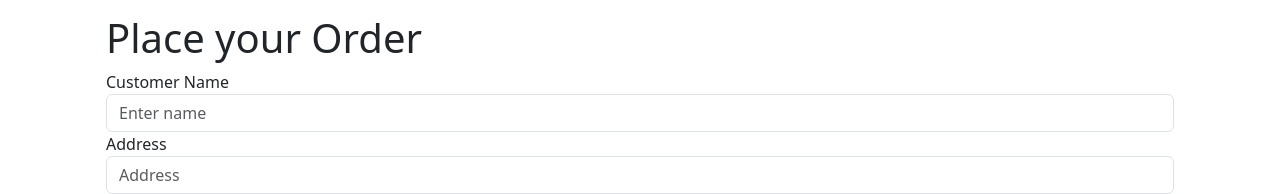
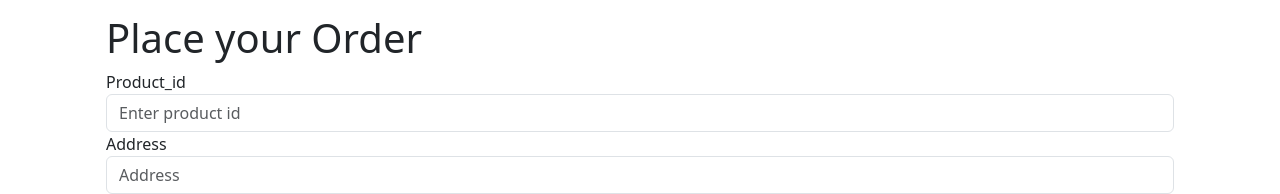
Before and after one commit to Komenpurity/Food-Delivery-App, a React (Create React App) app in the folder client/: page /current in a window 1280 px wide. Shown: the part 223-417 px from the top of the page. Built offline with nearby package versions, Linux system fonts and the light colour scheme; no server answers.

Commit message:
form working

```diff
--- a/client/src/Components/CurrentOrder.js
+++ b/client/src/Components/CurrentOrder.js
@@ -3,7 +3,7 @@ import CurrentOrderDisplay from './CurrentOrderDisplay'
 
 export default function CurrentOrder() {
     const[order,setOrder] = useState([])
-    const[name,setName] = useState("")
+    const[product_id,setProductId] = useState("")
     const[product,setProduct] = useState("")
     const[address,setAddress] = useState("")
     const[amount,setAmount] = useState("")
@@ -24,13 +24,12 @@ export default function CurrentOrder() {
     e.preventDefault()
 
     const formData = {
-        name:name,
         amount:amount,
         product:product,
         address:address
     }
 
-    fetch("", {
+    fetch("/orders", {
             method: "POST",
             headers: {
               "Content-Type": "application/json",
@@ -70,8 +69,8 @@ export default function CurrentOrder() {
     <form className='p-4' onSubmit={handleAddOrders}>
         <h6 className='display-6'>Place your Order</h6>
         <div class="form-group">
-            <label>Customer Name</label>
-            <input type="name" class="form-control" value={name} onChange={e => setName(e.target.value)}  placeholder="Enter name" />
+            <label>Product_id </label>
+            <input type="name" class="form-control" value={product_id} onChange={e => setProductId(e.target.value)}  placeholder="Enter product id" />
         </div>
 
         <div class="form-group">
```
Also changed, not shown: 2 other files (tests, documents, lock files or other folders).
